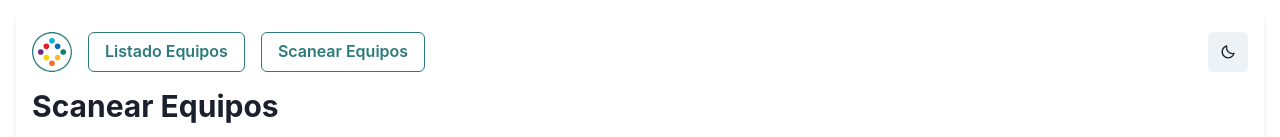
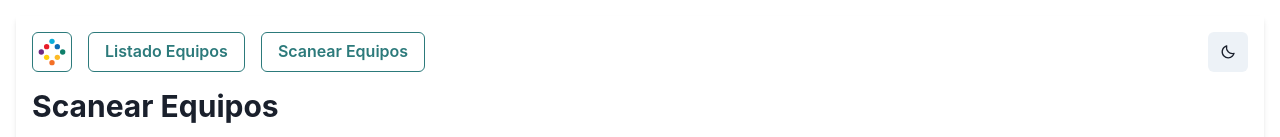
Before and after one commit to juaneme8/control-stock, a Next.js app: page /add in a window 1280 px wide. Shown: the top 137 px of the page. Built offline with nearby package versions, Linux system fonts and the light colour scheme.

Commit message:
🐛 Logo como icon de IconButton sin warnings

```diff
--- a/components/Layout.js
+++ b/components/Layout.js
@@ -1,12 +1,12 @@
 import React from 'react';
 
-import { Box, Button, Container, Flex, HStack, useColorModeValue } from '@chakra-ui/react';
+import { Box, Button, Container, Flex, HStack, IconButton, useColorModeValue } from '@chakra-ui/react';
 import Link from 'next/link';
 
 import DarkModeSwitch from '../components/DarkModeSwitch';
 import Logo from './Logo';
 function Layout({ children }) {
-  const logoColor = useColorModeValue('#2C7A7B', '#8FD3CE');
+  // const logoColor = useColorModeValue('#2C7A7B', '#8FD3CE');
 
   return (
     <Box padding={4}>
@@ -14,7 +14,7 @@ function Layout({ children }) {
         <Flex justifyContent="space-between" mb={4}>
           <HStack spacing={4}>
             <Link href="/">
-              <Logo borderColor={logoColor} cursor="pointer" height="40px" width="40px" />
+              <IconButton colorScheme="teal" icon={<Logo />} variant="outline" />
             </Link>
 
             <Link href="/list">
--- a/components/Logo.js
+++ b/components/Logo.js
@@ -1,12 +1,6 @@
-import * as React from 'react';
-
-function SvgComponent(props) {
+const Logo = (props) => {
   return (
-    <svg viewBox="0 0 28.35 28.35" xmlns="http://www.w3.org/2000/svg" {...props}>
-      <path
-        d="M14.17 28.35C6.36 28.35 0 21.99 0 14.17 0 6.36 6.36 0 14.17 0c7.82 0 14.17 6.36 14.17 14.17.01 7.82-6.35 14.18-14.17 14.18zm0-27.48C6.83.87.86 6.84.86 14.18c0 7.34 5.97 13.31 13.31 13.31 7.34 0 13.31-5.97 13.31-13.31C27.48 6.84 21.51.87 14.17.87z"
-        fill={props.borderColor}
-      />
+    <svg viewBox="0 0 28.35 28.35" xmlns="http://www.w3.org/2000/svg">
       <circle cx={14.17} cy={6.2} fill="#0baeda" r={1.99} />
       <circle cx={18.16} cy={10.18} fill="#0b6bb4" r={1.99} />
       <circle cx={10.18} cy={10.18} fill="#e81d2a" r={1.99} />
@@ -17,6 +11,6 @@ function SvgComponent(props) {
       <circle cx={10.18} cy={18.16} fill="#ffd10a" r={1.99} />
     </svg>
   );
-}
+};
 
-export default SvgComponent;
+export default Logo;
```
